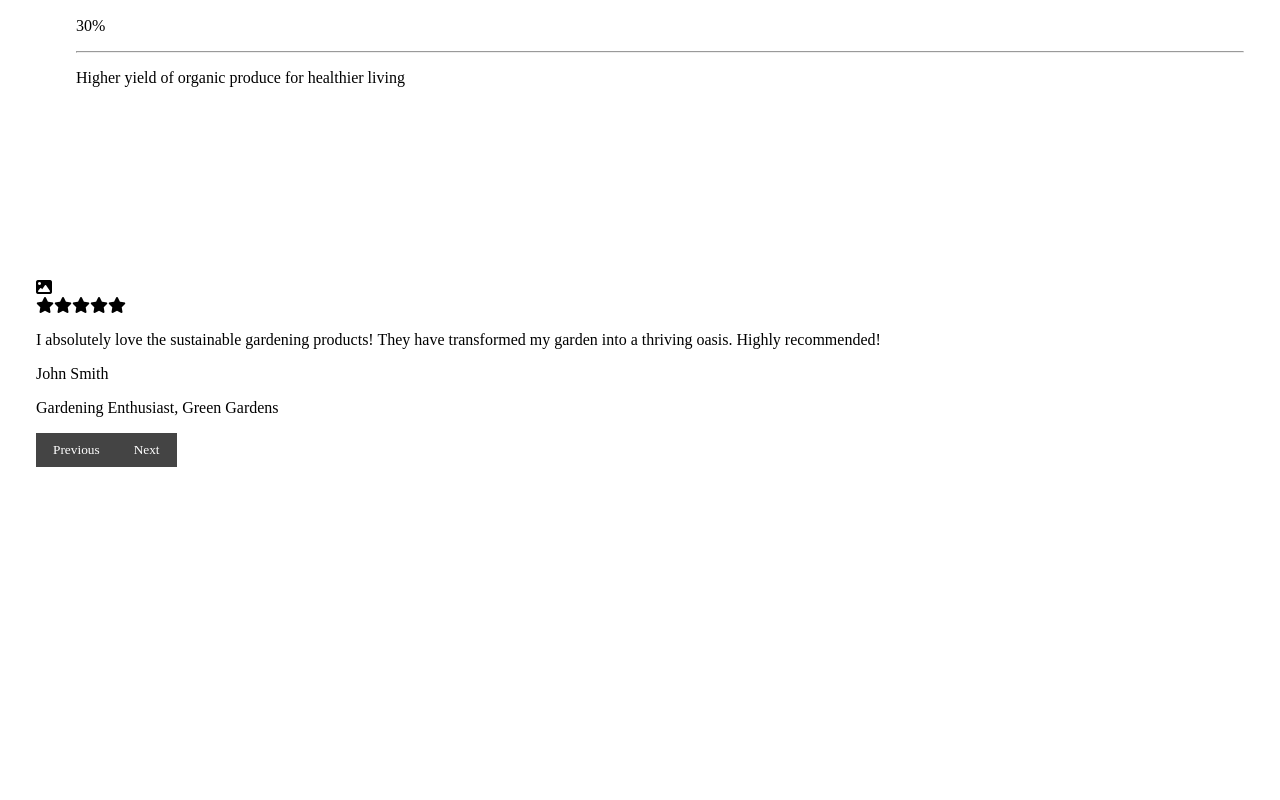
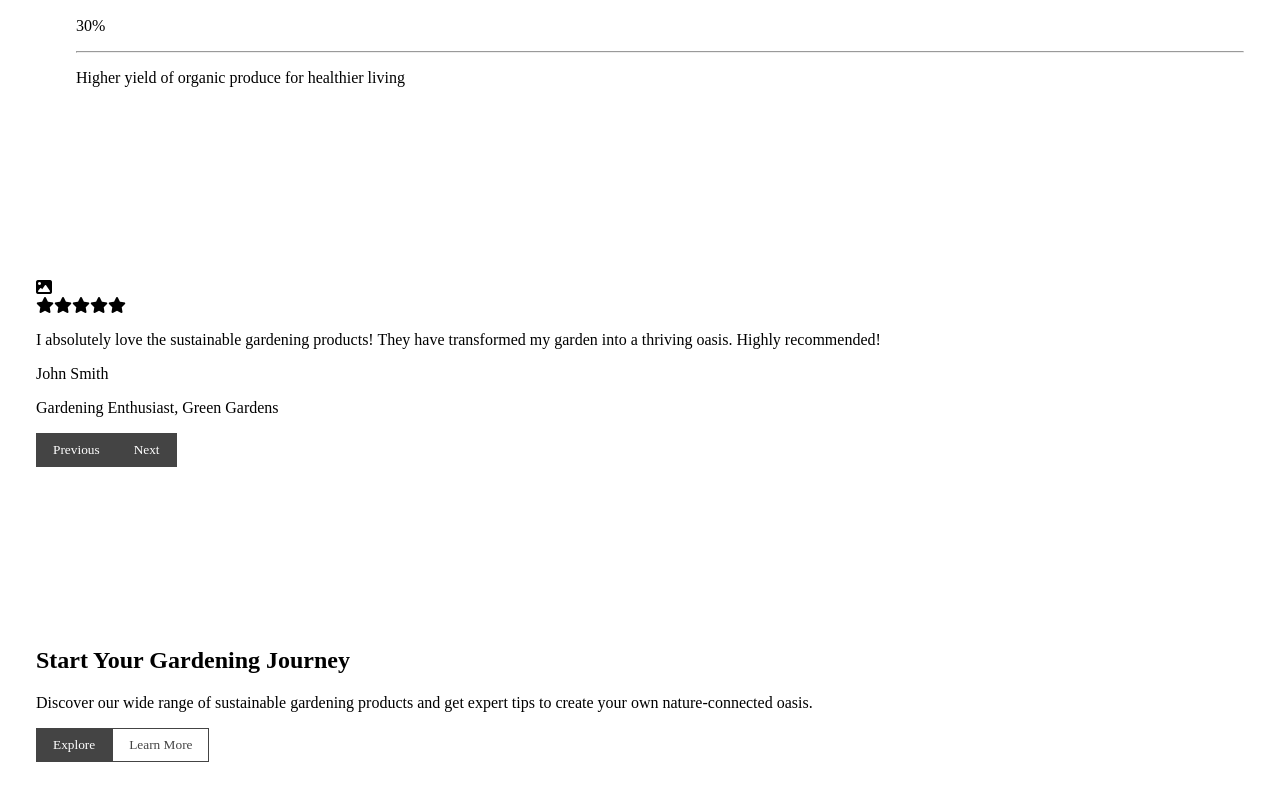
Before and after one commit to MoisesMarchini/Template-GreenThumb, an Angular app: page / in a window 1280 px wide. Shown: the part 2812-3612 px from the top of the page. Before the commit the page ends 3367 px from the top, so only its background shows below. Built offline with nearby package versions, Linux system fonts and the light colour scheme.

Commit message:
Add ctz-section;

```diff
--- a/src/app/app.component.html
+++ b/src/app/app.component.html
@@ -5,3 +5,4 @@
 <app-benefits-section></app-benefits-section>
 <app-stats-section></app-stats-section>
 <app-testimonials-section></app-testimonials-section>
+<app-cta-section></app-cta-section>
--- /dev/null
+++ b/src/app/sections/cta-section/cta-section.component.html
@@ -0,0 +1,15 @@
+<section>
+  <div class="container mx-auto grid md:grid-cols-2 gap-6 md:gap-16">
+    <h2 class="font-bold text-4xl">Start Your Gardening Journey</h2>
+    <div class="grid gap-6">
+      <p class="">
+        Discover our wide range of sustainable gardening products and get expert
+        tips to create your own nature-connected oasis.
+      </p>
+      <div class="btn-actions flex gap-4">
+        <app-default-button>Explore</app-default-button>
+        <app-default-button [outline]="true">Learn More</app-default-button>
+      </div>
+    </div>
+  </div>
+</section>
--- a/src/app/sections/sections.module.ts
+++ b/src/app/sections/sections.module.ts
@@ -7,6 +7,7 @@ import { BenefitsSectionModule } from './benefits-section/benefits-section.modul
 import { FeatureListSectionModule } from './feature-list-section/feature-list-section.module';
 import { StatsSectionModule } from './stats-section/stats-section.module';
 import { TestimonialsSectionComponent } from './testimonials-section/testimonials-section.component';
+import { CTASectionComponent } from './cta-section/cta-section.component';
 
 
 
@@ -15,11 +16,13 @@ import { TestimonialsSectionComponent } from './testimonials-section/testimonial
     HeroSectionComponent,
     FeatureSectionComponent,
     TestimonialsSectionComponent,
+    CTASectionComponent,
   ],
   exports: [
     HeroSectionComponent,
     FeatureSectionComponent,
     TestimonialsSectionComponent,
+    CTASectionComponent,
     BenefitsSectionModule,
     FeatureListSectionModule,
     StatsSectionModule
```
Also changed, not shown: src/app/sections/cta-section/cta-section.component.ts (added, +10 -0 lines), src/app/sections/cta-section/cta-section.component.scss (added), 1 other file (tests, documents, lock files or other folders).
